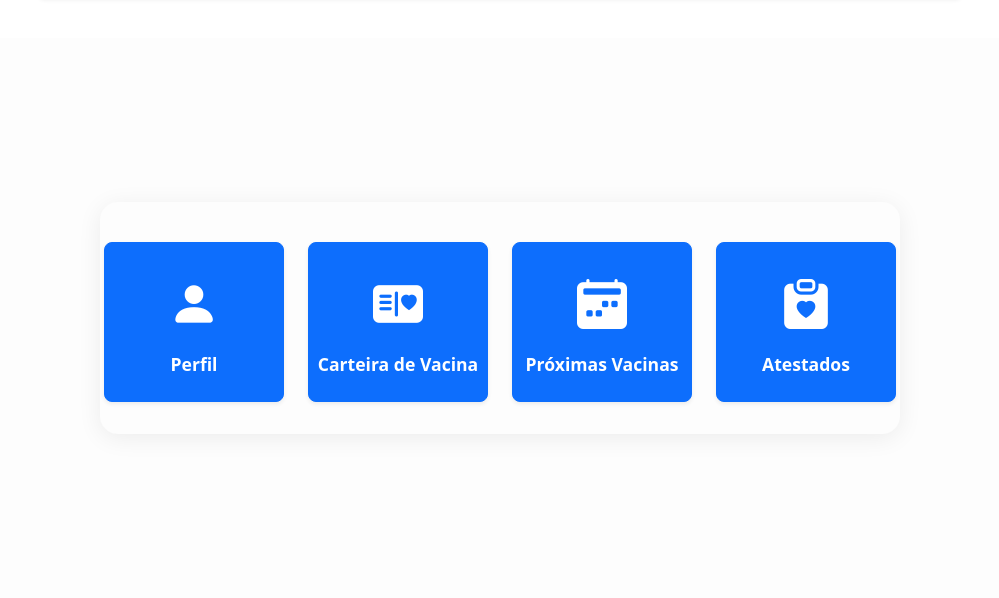
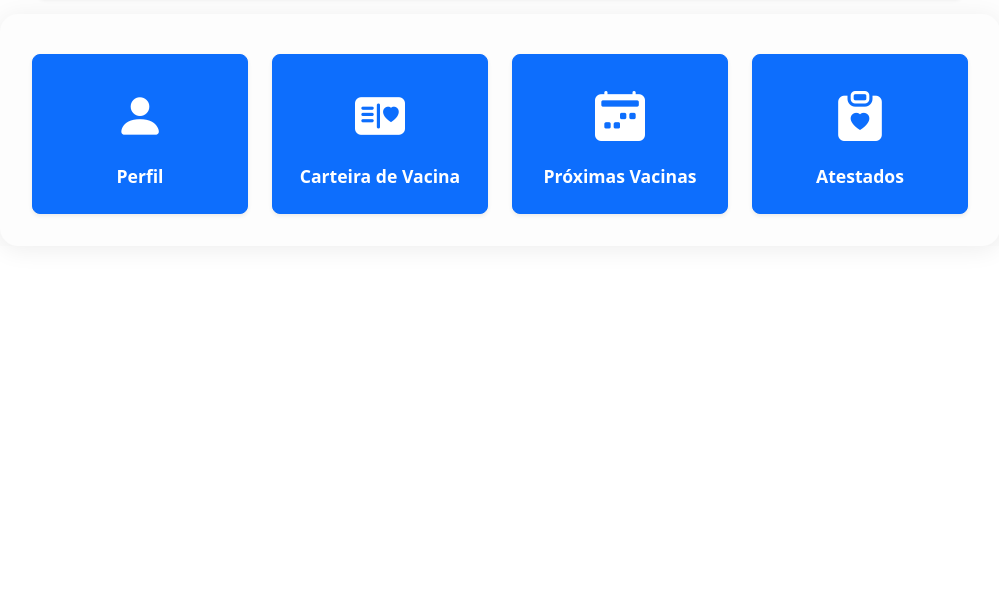
Before and after one commit to RafaelFavetta/DigitalVac, a PHP site: page /usuario/telainicioU.php in a window 1280 px wide. Shown: the part 437-1035 px from the top of the page, without its empty margins (140-1139 px from the left). After the commit the page ends 653 px from the top, so only its background shows below. Run offline with PHP 8.4, Linux system fonts and the light colour scheme; data comes from the database, SQL or seed files in the repository.

Commit message:
aproximação dos cards ao carrossel

```diff
--- a/usuario/telainicioU.php
+++ b/usuario/telainicioU.php
@@ -36,14 +36,34 @@ $conn->close();
         }
 
         /* Cards grid centralizado e agrupado (igual medica/telainicio.php) */
+        html,
+        body {
+            /* overflow: hidden; */ /* Remova para permitir rolagem se necessário */
+            height: 100%;
+        }
+
+        body {
+            min-height: 100vh;
+            width: 100vw;
+            overflow-x: hidden;
+        }
+
         .cards-outer {
             display: flex;
             flex-direction: column;
             align-items: center;
-            justify-content: center;
-            min-height: 70vh;
-            margin-top: 40px;
+            justify-content: flex-start;
+            min-height: 0;
+            margin-top: 0;
+            /* Remove o espaçamento extra */
             background: #fdfdfd;
+            width: 100%;
+            height: auto;
+        }
+
+        .container.mt-4 {
+            margin-bottom: 0 !important;
+            /* Garante que não haja espaço extra após o carrossel */
         }
 
         .cards-container {
@@ -51,8 +71,11 @@ $conn->close();
             border-radius: 18px;
             box-shadow: 0 4px 24px rgba(0, 0, 0, 0.07);
             padding: 40px 32px 32px 32px;
-            max-width: 800px;
+            max-width: 1000px;
             margin: 0 auto;
+            width: 100%;
+            margin-top: 16px;
+            /* Aproxima os cards do carrossel */
         }
 
         .row-cards {
@@ -61,6 +84,7 @@ $conn->close();
             gap: 24px;
             margin-bottom: 32px;
             flex-wrap: nowrap;
+            width: 100%;
         }
 
         .row-cards:last-child {
@@ -93,9 +117,14 @@ $conn->close();
             margin: 0;
         }
 
-        html,
-        body {
-            overflow: hidden;
+        @media (max-width: 1200px) {
+            .cards-container {
+                max-width: 98vw;
+                padding: 24px 4px;
+            }
+            .row-cards {
+                gap: 16px;
+            }
         }
 
         @media (max-width: 991.98px) {
```
